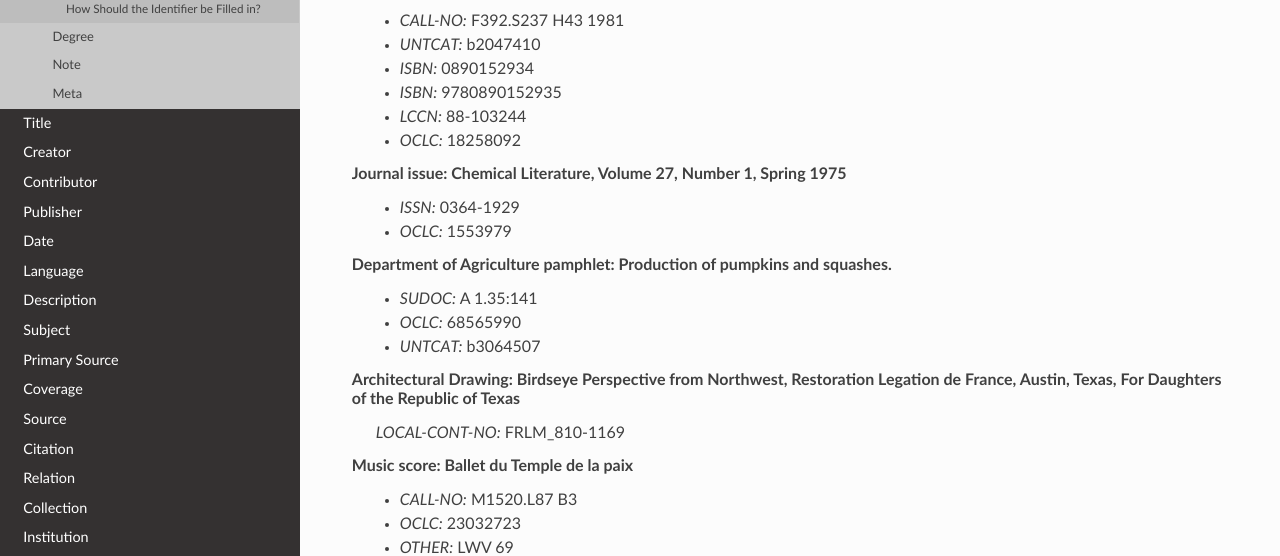
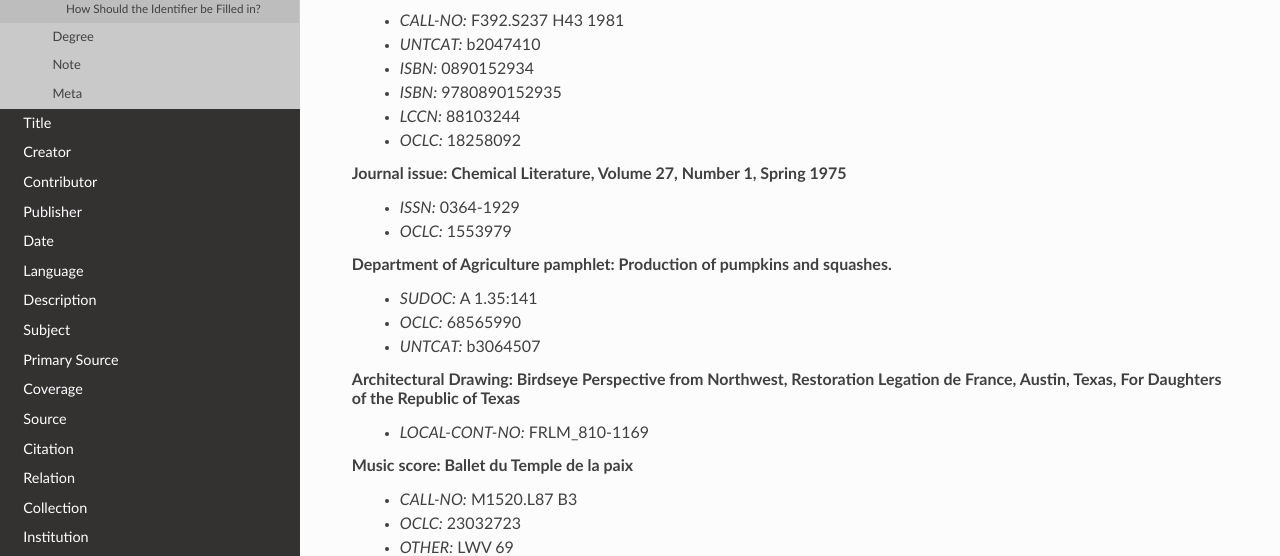
Before and after one commit to unt-libraries/untl-metadata-documentation, a Sphinx documentation site: the page built from docs/fields/identifier.rst, in a window 1280 px wide and 900 px high, scrolled down 1799 px. Shown: the part 151-707 px from the top of the window. Built offline with Sphinx 7.4.7 and the Read the Docs theme 2.0.0, drawn with Linux system fonts in a browser that asks for light colours.

Commit message:
fix LCCN & example formatting

```diff
--- a/docs/fields/identifier.rst
+++ b/docs/fields/identifier.rst
@@ -103,7 +103,7 @@ Book: The Forgotten Colony: San Patricio de Hibernia: The History, the People an
     -   *UNTCAT:* b2047410
     -   *ISBN:* 0890152934
     -   *ISBN:* 9780890152935
-    -   *LCCN:* 88-103244
+    -   *LCCN:* 88103244
     -   *OCLC:* 18258092
 
 Journal issue: Chemical Literature, Volume 27, Number 1, Spring 1975
@@ -116,7 +116,7 @@ Department of Agriculture pamphlet: Production of pumpkins and squashes.
     -   *UNTCAT:* b3064507
 
 Architectural Drawing: Birdseye Perspective from Northwest, Restoration Legation de France, Austin, Texas, For Daughters of the Republic of Texas
-    *LOCAL-CONT-NO:* FRLM_810-1169
+    -   *LOCAL-CONT-NO:* FRLM_810-1169
 
 Music score: Ballet du Temple de la paix
     -   *CALL-NO:* M1520.L87 B3
@@ -130,7 +130,7 @@ Congressional report: Merit Pay for Elementary and Secondary School Teachers: Ba
     -   *LOCAL-CONT-NO:* 83-541S 1983-09-14
 
 Map: Location and Depths of the Artesian Wells of the Black and Grand Prairies of Texas
-    *OCLC:* 25650057
+    -   *OCLC:* 25650057
 
 Office of Technology Assessment report: Informing the Nation: Federal Information Dissemination in an Electronic Age
     -   *SUDOC:* Y 3.T 22/2:2 In 3/9/sum.
```
